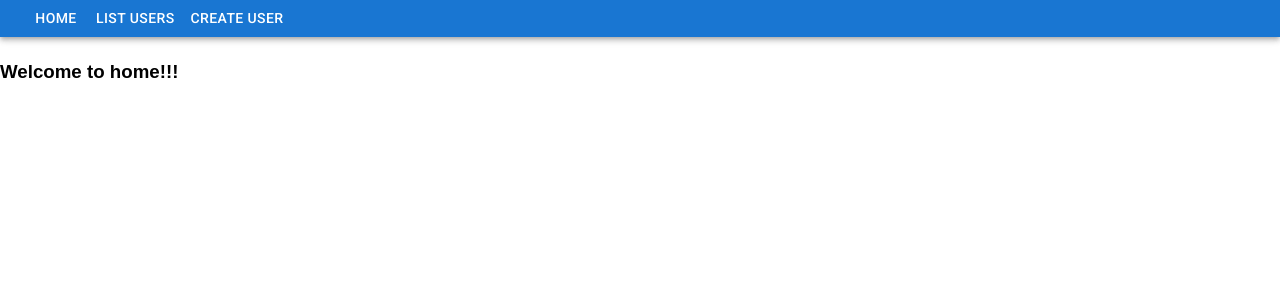
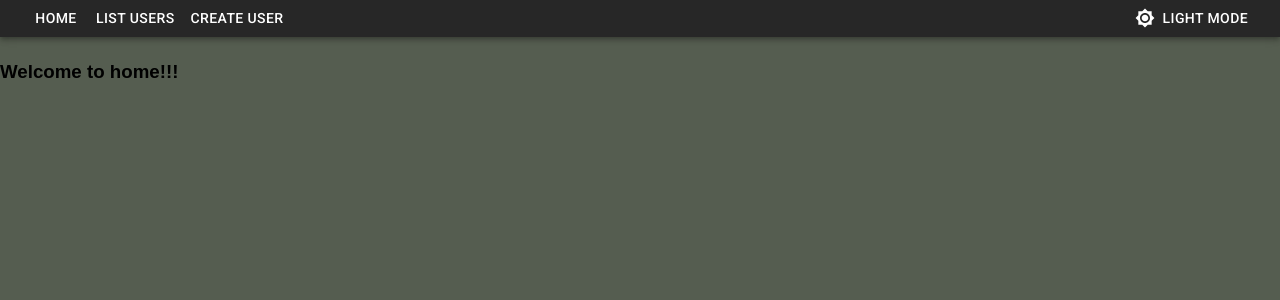
Before and after one commit to suganyajap/crud-completion, a React (Create React App) app: page / in a window 1280 px wide. Shown: the top 300 px of the page. Built offline with nearby package versions, Linux system fonts and the light colour scheme.

Commit message:
context added

```diff
--- a/src/App.css
+++ b/src/App.css
@@ -1,3 +1,28 @@
+.not-found-container{
+  text-align: center;
+  color: teal;
+}
+.user-pic{
+
+  height:350px;
+  width:250px;
+  object-fit: cover;
+}
+.user-container{
+
+  width:250px;
+  border-radius: 10px;
+  overflow: hidden;
+
+
+}
+.user-list{
+  display:flex;
+  gap:24px;
+  flex-wrap: wrap;
+  justify-content: space-around;
+}
+
 .user-show-button{
   font-size: 18px;
   margin-bottom: 10px;
@@ -16,4 +41,5 @@
 }
 body{
   font-family: 'Poppins', sans-serif;
+  background-color: #555D50;
 }
--- a/src/App.js
+++ b/src/App.js
@@ -4,13 +4,25 @@ import AppBar from '@mui/material/AppBar';
 import Toolbar from '@mui/material/Toolbar';
 import Button from '@mui/material/Button';
 import { useHistory } from 'react-router-dom';
+import { useState } from 'react';
 import { EditUser } from './EditUser';
 import { ListUsers } from './ListUsers';
 import { CreateUser } from './CreateUser';
+import Brightness4Icon from '@mui/icons-material/Brightness4';
+import Brightness7Icon from '@mui/icons-material/Brightness7';
+import { createTheme, ThemeProvider } from '@mui/material/styles';
 
 function App() {
   const history=useHistory();
+  const [mode,setMode]=useState("dark");
+
+  const theme = createTheme({
+    palette: {
+      mode: mode,
+    },
+  });
   return (
+    <ThemeProvider theme={theme}>
     <div className="App">
       <AppBar position="static" style={{marginBottom:"24px"}}>
      <Toolbar variant="dence">
@@ -29,6 +41,14 @@ function App() {
        color="inherit"
        onClick={()=>history.push("/create-user")}
        >Create User</Button>
+
+<Button
+        startIcon={mode === 'dark' ? <Brightness7Icon /> : <Brightness4Icon />}
+        style={{ marginLeft:"auto" }}
+       variant="text"
+       color="inherit"
+       onClick={()=>setMode(mode==="light" ? "dark" : "light")}
+       >{ mode==="light" ? "dark" : "light" } Mode</Button>
         </Toolbar>
        </AppBar>
 
@@ -53,6 +73,7 @@ function App() {
     </Switch>
 
     </div>
+    </ThemeProvider>
   );
 }
 
```
Also changed, not shown: src/ListUsers.js (renamed from src/ListUser.js).
